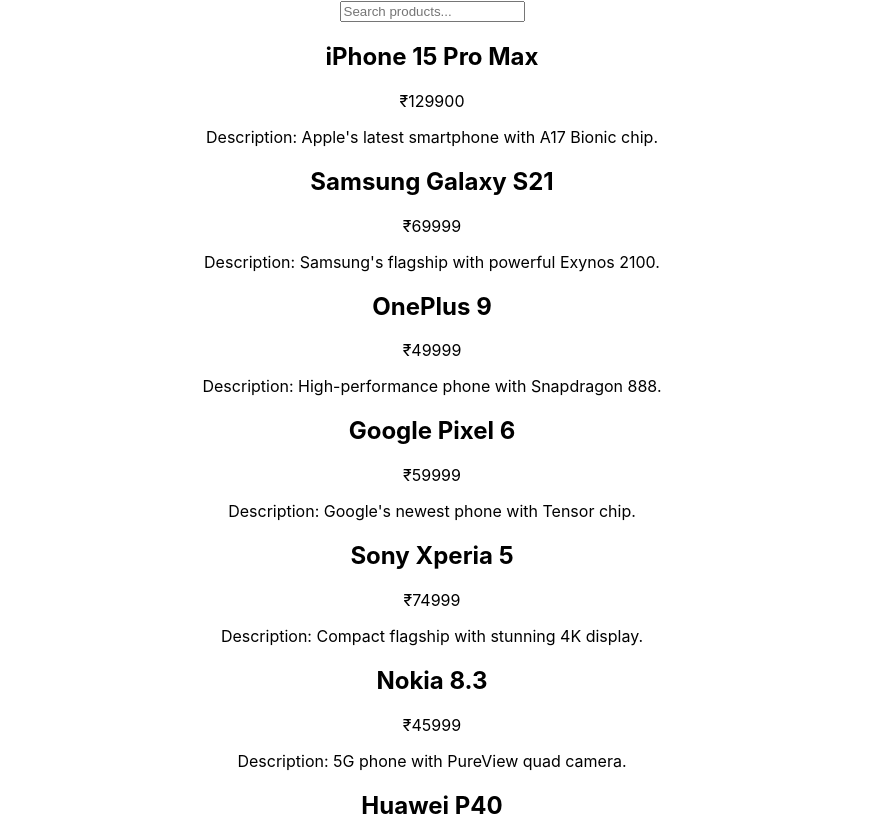
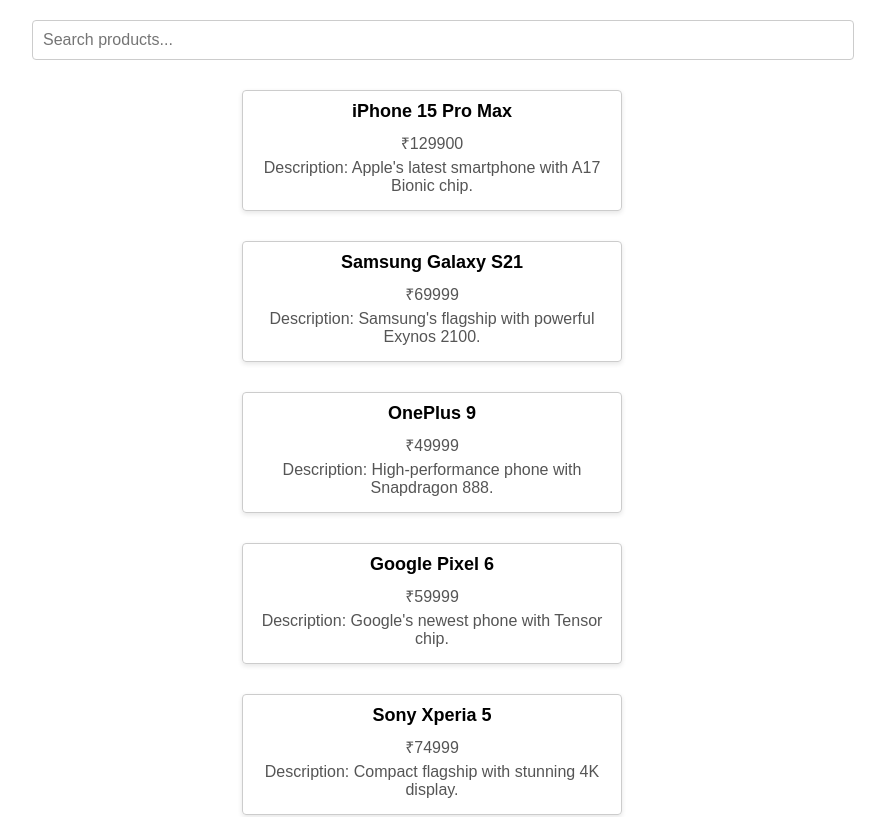
Before and after one commit to ksesikumar/React-Assignments, a React (Create React App) app: page / in a window 1280 px wide. Shown: the top 817 px of the page, without its empty margins (208-1093 px from the left). Built offline with nearby package versions, Linux system fonts and the light colour scheme.

Commit message:
Add The CSS To The DataFilteringComponent

```diff
--- a/src/DataFilteringComponent/Dashboard.js
+++ b/src/DataFilteringComponent/Dashboard.js
@@ -1,5 +1,6 @@
 import React, { useState } from 'react';
 import ProductList from './ProductList';
+import './index.css';
 
 const products = [
     { id: 1, name: 'iPhone 15 Pro Max', price: '₹129900', description: 'Apple\'s latest smartphone with A17 Bionic chip.' },
@@ -22,12 +23,13 @@
         setSearchItem(event.target.value);
     };
 
-    const filteredProducts = productList.filter(product =>
-        product.name.toLowerCase().includes(searchItem.toLowerCase())
-    );
+    const filteredProducts = productList.filter(product => {
+        const searchLower = searchItem.toLowerCase();
+        return product.name.toLowerCase().includes(searchLower) || product.id.toString().includes(searchLower)
+    });
 
     return (
-        <div>
+        <div className='container'>
             <input
                 type="text"
                 placeholder="Search products..."
--- a/src/DataFilteringComponent/ProductList.js
+++ b/src/DataFilteringComponent/ProductList.js
@@ -1,10 +1,11 @@
 import React from 'react';
+import './index.css';
 
 const ProductList = ({ products }) => {
     return (
-        <div>
+        <div className='card-container'>
             {products.map(product => (
-                <div key={product.id}>
+                <div key={product.id} className='product-card'>
                     <h2>{product.name}</h2>
                     <p>{product.price}</p>
                     <p>Description: {product.description}</p>
--- /dev/null
+++ b/src/DataFilteringComponent/index.css
@@ -0,0 +1,52 @@
+.container {
+    max-width: 800px;
+    margin: 0 auto;
+    padding: 20px;
+    font-family: Arial, sans-serif;
+}
+
+input[type="text"] {
+    width: 100%;
+    padding: 10px;
+    margin-bottom: 20px;
+    border: 1px solid #ccc;
+    border-radius: 4px;
+    font-size: 16px;
+}
+
+.card-container {
+    display: flex;
+    flex-flow: row;
+    flex-wrap: wrap;
+    gap: 10px;
+    justify-content: center;
+}
+
+.product-card {
+    border: 1px solid #ccc;
+    border-radius: 4px;
+    padding: 10px;
+    margin: 10px;
+    box-shadow: 0 2px 5px rgba(0, 0, 0, 0.1);
+    transition: box-shadow 0.3s ease;
+    flex: 1 1 calc(50% - 20px);
+
+    max-width: calc(50% - 20px);
+
+    box-sizing: border-box;
+
+}
+
+.product-card:hover {
+    box-shadow: 0 4px 10px rgba(0, 0, 0, 0.15);
+}
+
+.product-card h2 {
+    margin: 0 0 10px 0;
+    font-size: 18px;
+}
+
+.product-card p {
+    margin: 5px 0;
+    color: #555;
+}
```
